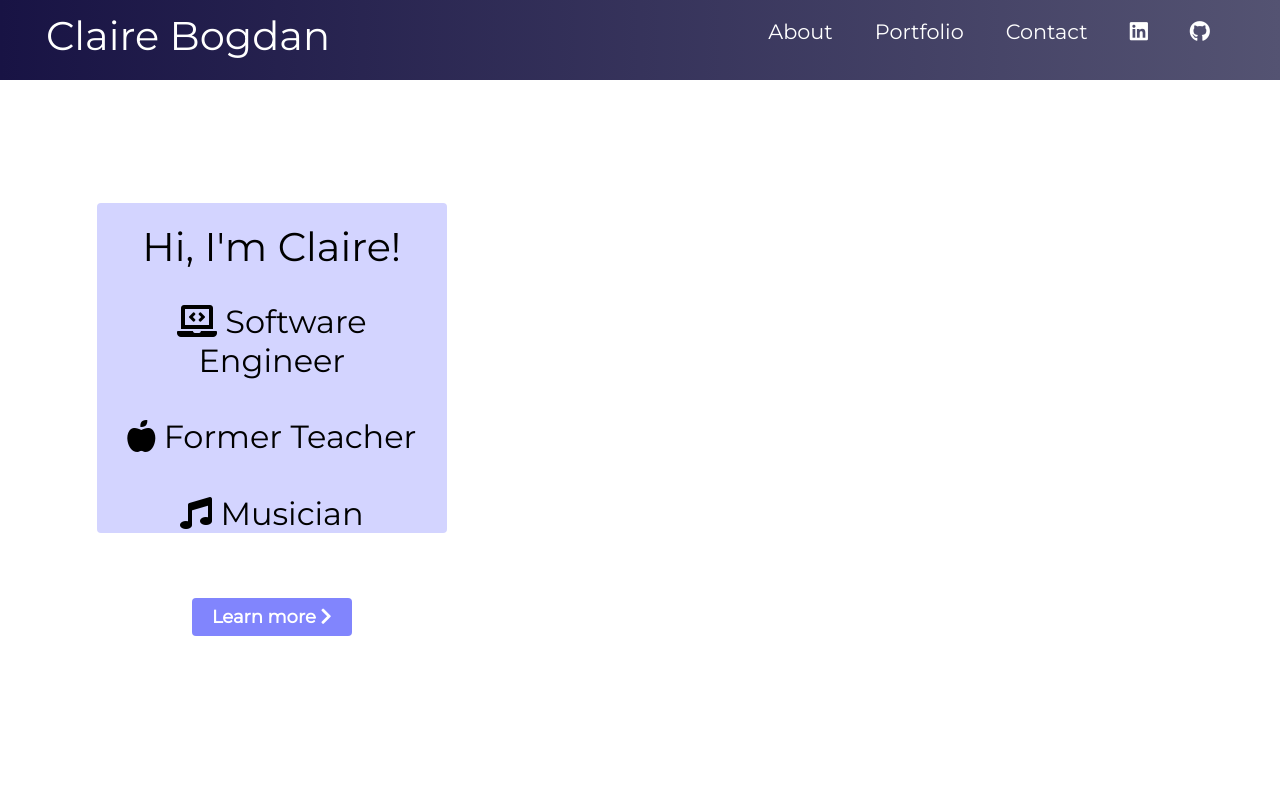
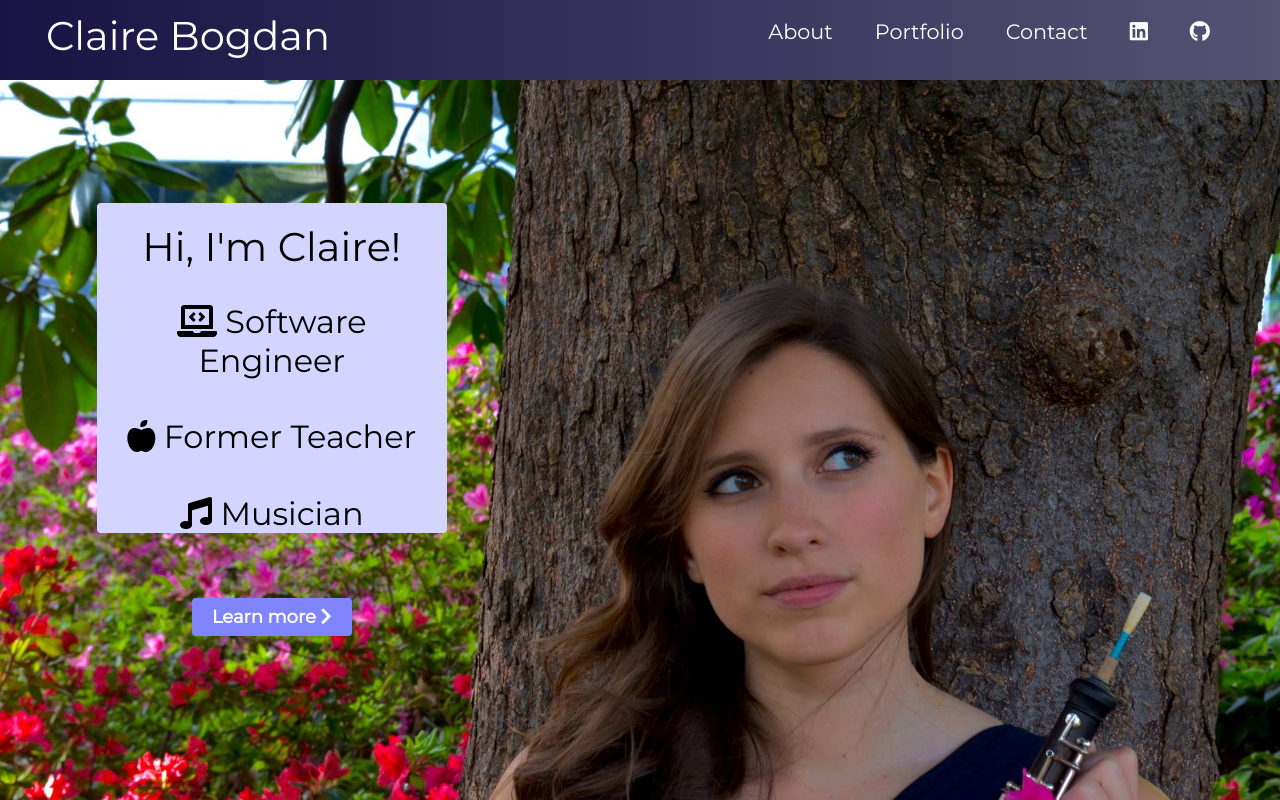
Before and after one commit to clairebogdan/portfolio, a React (Create React App) app: page / in a window 1280 px wide. Shown: the top 800 px of the page. Built offline with nearby package versions, Linux system fonts and the light colour scheme; the HTML template or start-up script is replaced by a standard one.

Commit message:
fixed issue with Home.css in chrome for the background

```diff
--- a/src/components/styles/Home.css
+++ b/src/components/styles/Home.css
@@ -3,7 +3,8 @@ body {
 }
 
 .headshot {
-  background: url('../../assets/headshot.jpg') 0 0 no-repeat / cover;
+  background: url('../../assets/headshot.jpg') 0 0 no-repeat;
+  background-size: cover;
   padding-bottom: 65.89%;
   height: 0;
   text-align: center;
```
Also changed, not shown: src/components/pages/Home.js (line endings or trailing spaces).
